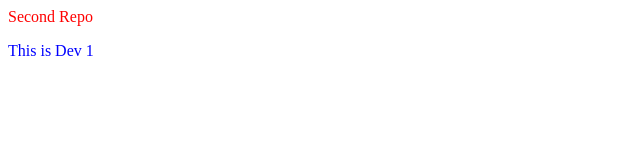
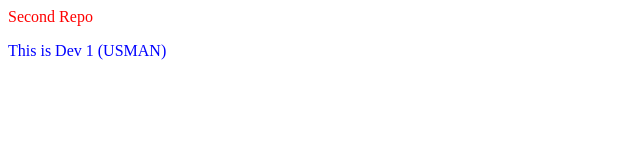
Before and after one commit to usmanhadier/LocalRepo, a plain HTML site: page index.html in a window 1280 px wide. Shown: the full height of the page, 0-640 px from the left. Drawn offline with Linux system fonts and the light colour scheme.

Commit message:
add name

```diff
--- a/index.html
+++ b/index.html
@@ -1,2 +1,2 @@
 <p style="color: red;">Second Repo</p>
-<p style="color: blue;">This is Dev 1</p>
+<p style="color: blue;">This is Dev 1 (USMAN)</p>
```
